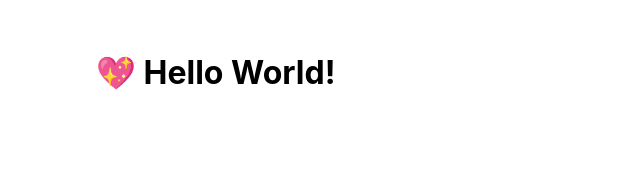
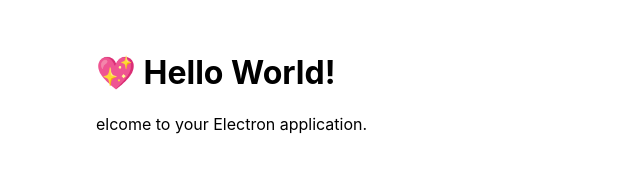
Before and after one commit to sanjayshahi243/Github_actions_sample, an Electron app: page src/index.html in a window 800 px wide. Shown: the whole page, without its empty margins (0-640 px from the left). Drawn offline with Linux system fonts and the light colour scheme.

Commit message:
perf: message Added  BREAKING CHANGE: New Message added to Home Page

```diff
--- a/src/index.html
+++ b/src/index.html
@@ -7,5 +7,6 @@
   </head>
   <body>
     <h1>💖 Hello World!</h1>
+    <p>elcome to your Electron application.</p>
   </body>
 </html>
```
